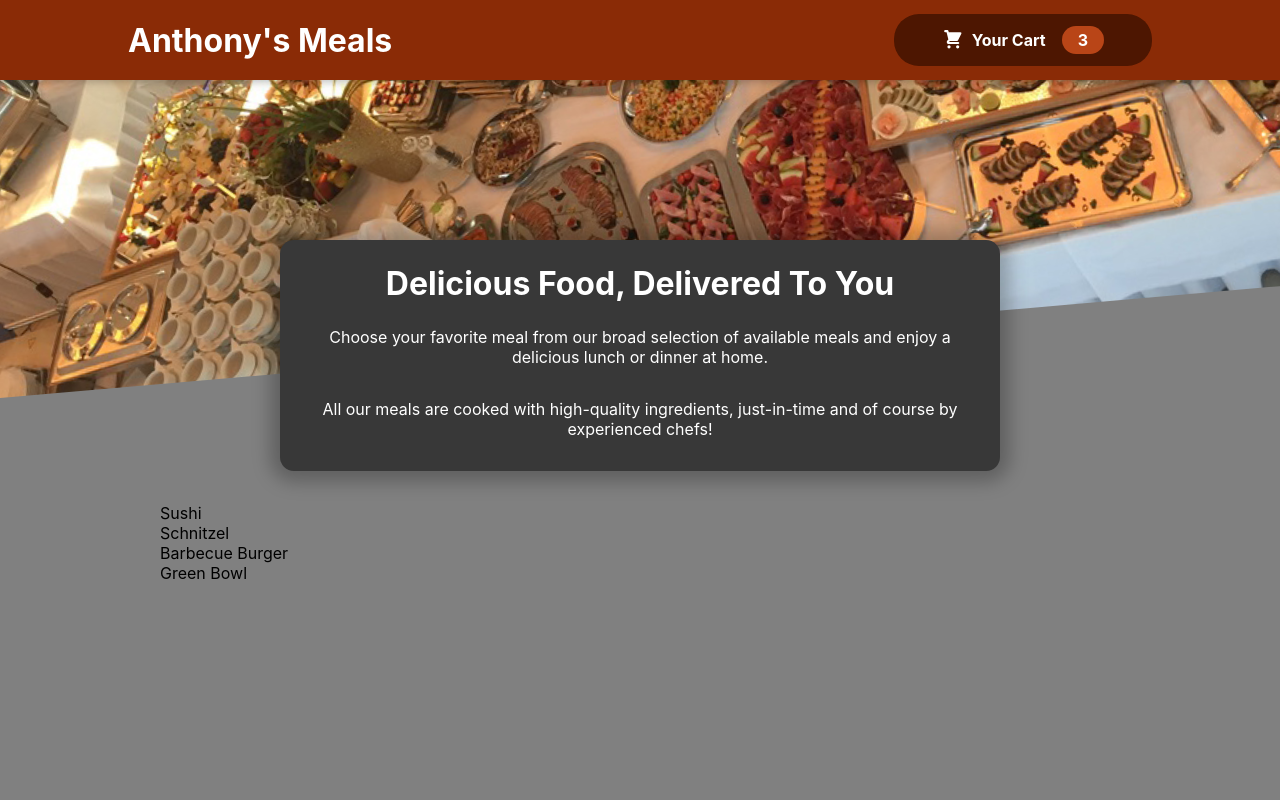
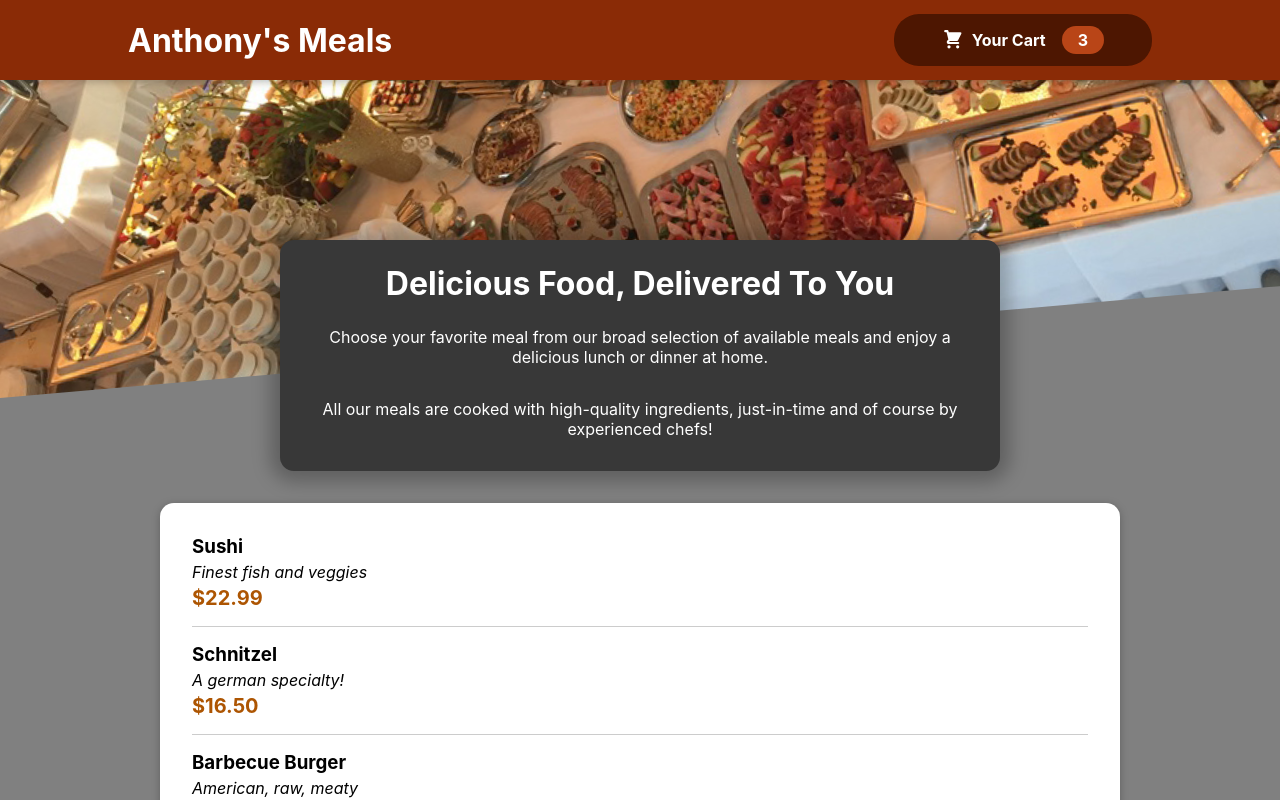
Before and after one commit to AntReyn12/food-order-app, a React (Create React App) app: page / in a window 1280 px wide. Shown: the top 800 px of the page. Built offline with nearby package versions, Linux system fonts and the light colour scheme.

Commit message:
added logic for individual meal items and displaying them

```diff
--- a/src/components/Meals/AvailableMeals.jsx
+++ b/src/components/Meals/AvailableMeals.jsx
@@ -1,4 +1,7 @@
+import React from "react";
 import "./AvailableMeals.css";
+import Card from "../UI/Card";
+import MealItem from "./MealItem/MealItem";
 
 const DUMMY_MEALS = [
   {
@@ -29,12 +32,14 @@
 
 const AvailableMeals = () => {
   const mealsList = DUMMY_MEALS.map((meal) => {
-    return <li id={meal.id}>{meal.name}</li>;
+    return <MealItem key={meal.id} name={meal.name} description={meal.description} price={meal.price} />;
   });
 
   return (
     <section className="meals">
-      <ul>{mealsList}</ul>
+      <Card>
+        <ul>{mealsList}</ul>
+      </Card>
     </section>
   );
 };
--- /dev/null
+++ b/src/components/Meals/MealItem/MealItem.css
@@ -0,0 +1,22 @@
+.meal {
+  display: flex;
+  justify-content: space-between;
+  margin: 1rem;
+  padding-bottom: 1rem;
+  border-bottom: 1px solid #ccc;
+}
+
+.meal h3 {
+  margin: 0 0 0.25rem 0;
+}
+
+.description {
+  font-style: italic;
+}
+
+.price {
+  margin-top: 0.25rem;
+  font-weight: bold;
+  color: #ad5502;
+  font-size: 1.25rem;
+}
--- /dev/null
+++ b/src/components/Meals/MealItem/MealItem.jsx
@@ -0,0 +1,19 @@
+import React from "react";
+import "./MealItem.css";
+
+const MealItem = (props) => {
+  const price = `$${props.price.toFixed(2)}`;
+
+  return (
+    <li className="meal">
+      <div>
+        <h3>{props.name}</h3>
+        <div className="description">{props.description}</div>
+        <div className="price">{price}</div>
+      </div>
+      <div></div>
+    </li>
+  );
+};
+
+export default MealItem;
--- /dev/null
+++ b/src/components/UI/Card.css
@@ -0,0 +1,6 @@
+.card {
+  padding: 1rem;
+  box-shadow: 0 2px 8px rgba(0, 0, 0, 0.25);
+  border-radius: 14px;
+  background-color: white;
+}
--- /dev/null
+++ b/src/components/UI/Card.jsx
@@ -0,0 +1,8 @@
+import React from "react";
+import "./Card.css";
+
+const Card = (props) => {
+  return <div className="card">{props.children}</div>;
+};
+
+export default Card;
```
Also changed, not shown: src/components/Meals/MealItem/MealItemForm.jsx (added).
